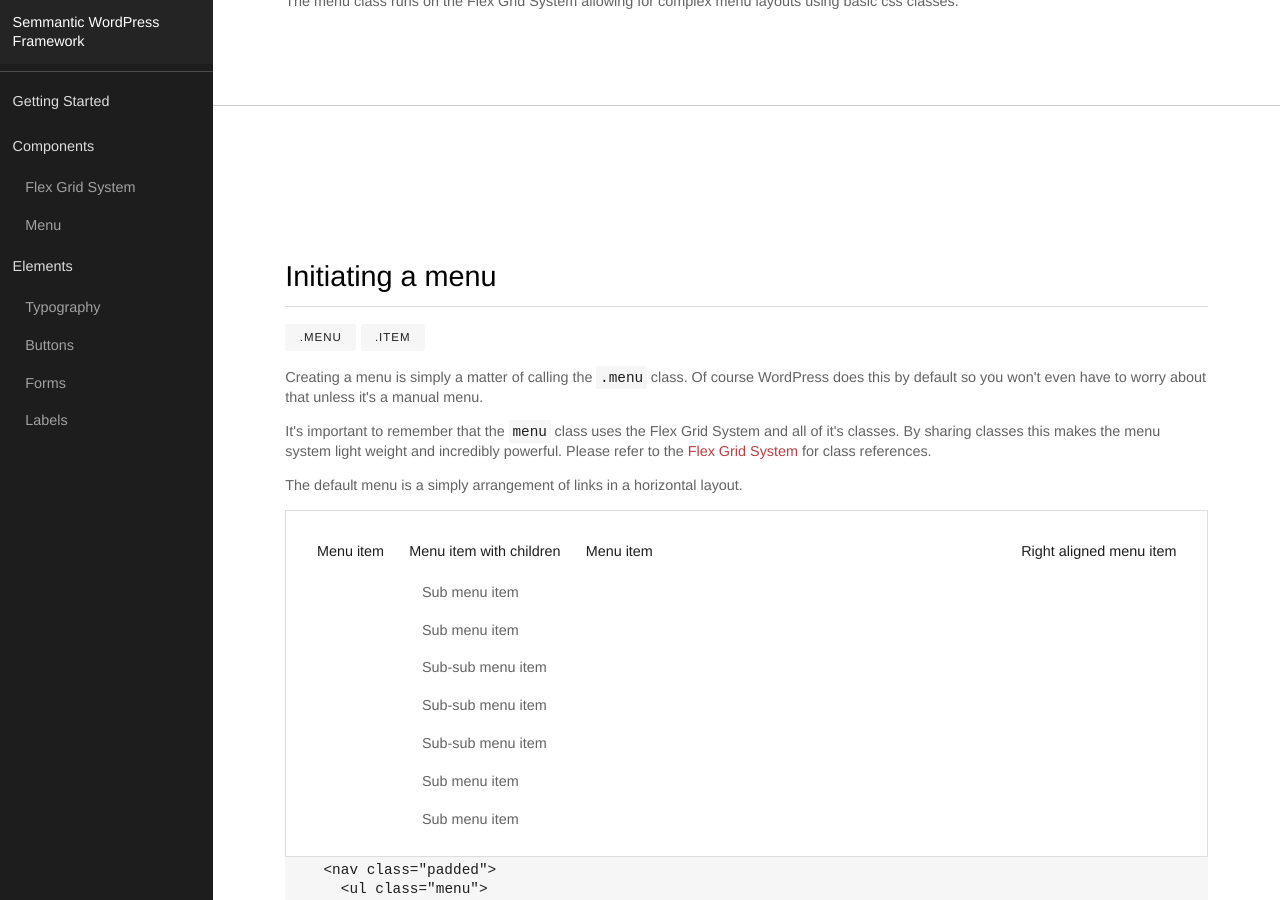
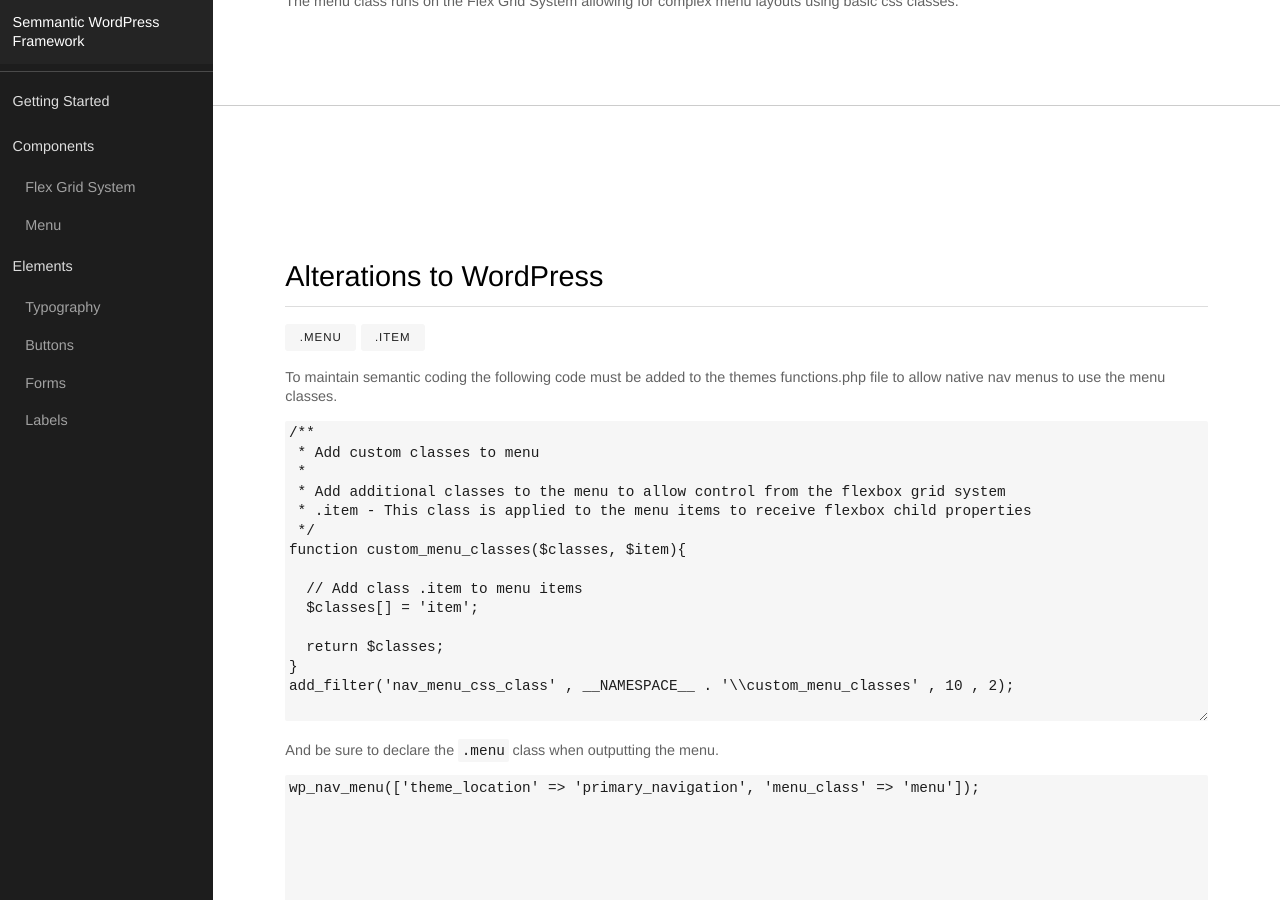
Before and after one commit to CoreyCrowden/semantic-wordpress-framework, a Jekyll site: the page built from docs/components/menu/index.html, in a window 1280 px wide and 900 px high, scrolled down 242 px. Built offline with Jekyll 4.4.1, drawn with Linux system fonts in a browser that asks for light colours.

Commit message:
added instructions for changing wp class output on menus

```diff
--- a/docs/components/menu/index.html
+++ b/docs/components/menu/index.html
@@ -6,6 +6,39 @@ description: The menu class runs on the Flex Grid System allowing for complex me
 reference-title:
 reference:
 ---
+
+
+<!--Alterations to wp-->
+<article>
+  <h3>Alterations to WordPress</h3>
+  <span class="label">.menu</span><span class="label">.item</span>
+  <p>
+    To maintain semantic coding the following code must be added to the themes functions.php file to allow native
+    nav menus to use the menu classes.
+  </p>
+  <!--Code Snippet-->
+  <textarea class="code">
+/**
+ * Add custom classes to menu
+ *
+ * Add additional classes to the menu to allow control from the flexbox grid system
+ * .item - This class is applied to the menu items to receive flexbox child properties
+ */
+function custom_menu_classes($classes, $item){
+
+  // Add class .item to menu items
+  $classes[] = 'item';
+
+  return $classes;
+}
+add_filter('nav_menu_css_class' , __NAMESPACE__ . '\\custom_menu_classes' , 10 , 2);
+  </textarea>
+  <p>And be sure to declare the <code>.menu</code> class when outputting the menu.</p>
+  <!--Code Snippet-->
+  <textarea class="code">
+wp_nav_menu(['theme_location' => 'primary_navigation', 'menu_class' => 'menu']);
+  </textarea>
+</article>
 
 <!--Initiating the menu-->
 <article>
```
